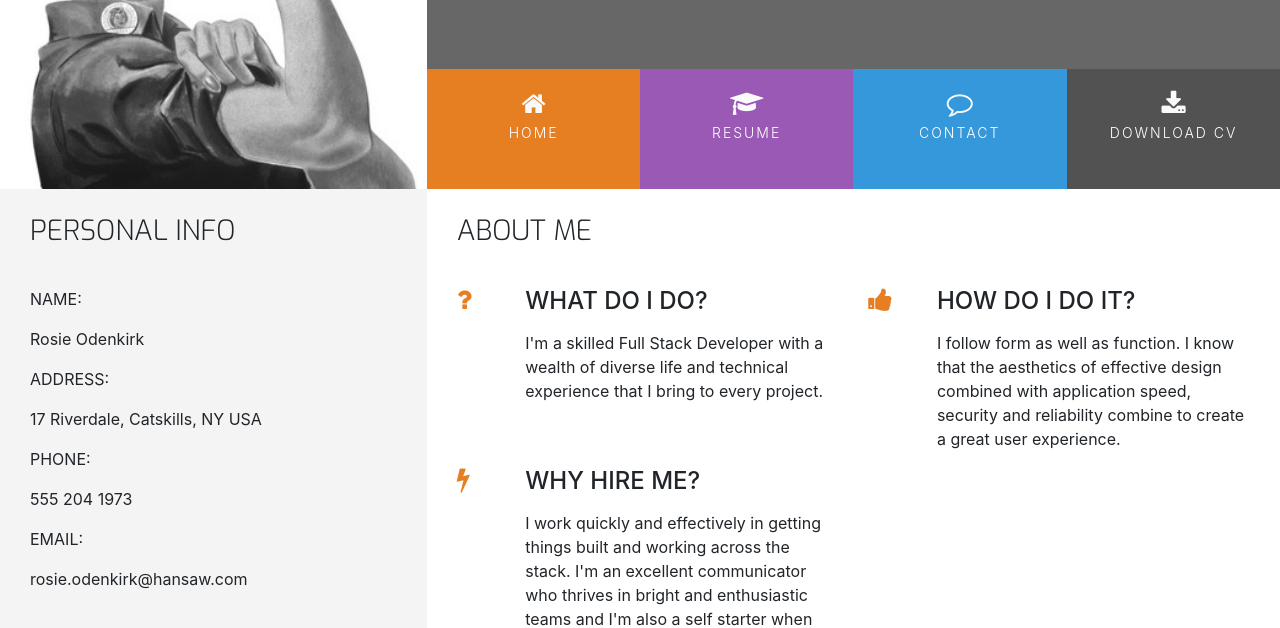
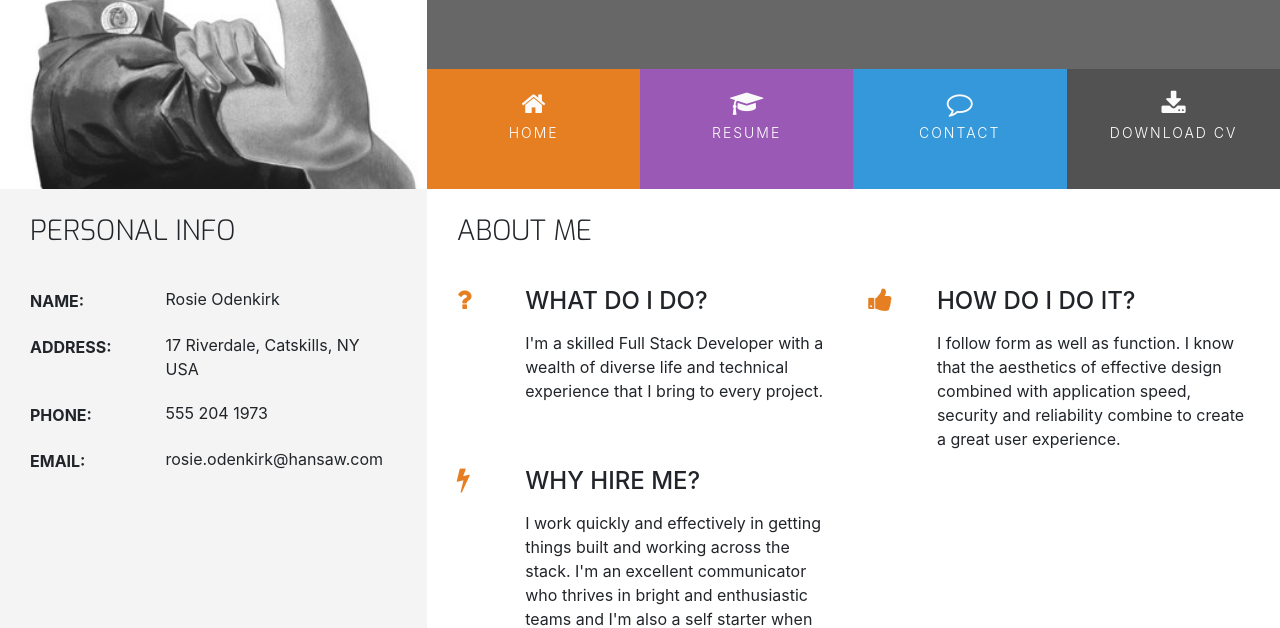
Before and after one commit to Faris-07/resume-miniproject-bootstrap4, a plain HTML site: page index.html in a window 1280 px wide. Shown: the part 180-808 px from the top of the page. Drawn offline with nearby package versions, Linux system fonts and the light colour scheme.

Commit message:
Add styling to added content

```diff
--- a/assets/css/style.css
+++ b/assets/css/style.css
@@ -30,23 +30,6 @@
     background-color: #525252;
 }
 
-.row-table {
-    display: table;
-}
-
-.section-column {
-    display: table-cell;
-    padding: 0 30px 30px;
-    float: none;
-}
-
-.section-heading {
-    font-family: "Exo", sans-serif;
-    font-weight: 300;
-    margin-top: 25px;
-    margin-bottom: 40px;
-}
-
 /* ----------------------------------------Special paddings/margins/text */
 
 h1,
@@ -68,6 +51,23 @@ h4 {
 
 .inline-block {
     display: inline-block;
+}
+
+.row-table {
+    display: table;
+}
+
+.section-column {
+    display: table-cell;
+    padding: 0 30px 30px;
+    float: none;
+}
+
+.section-heading {
+    font-family: "Exo", sans-serif;
+    font-weight: 300;
+    margin-top: 25px;
+    margin-bottom: 40px;
 }
 
 /*--------------------------------------------Heading*/
@@ -225,3 +225,38 @@ footer {
 .three-reasons-heading {
     margin-bottom: 15px;
 }
+
+/* ----------------------------------------Personal Info */
+
+.personal-info-item {
+    margin-bottom: 20px;
+    display: block;
+    clear: both;
+}
+
+.personal-info-item .key,
+.personal-info-item .value {
+    padding-right: 8px;
+    display: inline-block;
+}
+
+.personal-info-item .key p,
+.personal-info-item .value p {
+    margin: 0;
+}
+
+.personal-info-item .key {
+    width: 30%;
+    margin-right: 21px;
+    padding-top: 2px;
+    vertical-align: top;
+}
+
+.personal-info-item .key p {
+    font-weight: 700;
+}
+
+.personal-info-item .value {
+    position: relative;
+    width: 60%;
+}
--- a/index.html
+++ b/index.html
@@ -8,7 +8,7 @@
     <link rel="stylesheet" href="https://maxcdn.bootstrapcdn.com/font-awesome/4.7.0/css/font-awesome.min.css" type="text/css" />
     <link rel="stylesheet" href="https://cdnjs.cloudflare.com/ajax/libs/hover.css/2.1.1/css/hover-min.css" type="text/css" />
     <link rel="stylesheet" href="assets/css/style.css">
-    <title>Document</title>
+    <title>Rosie</title>
 </head>
 <body>
     <header>
```
